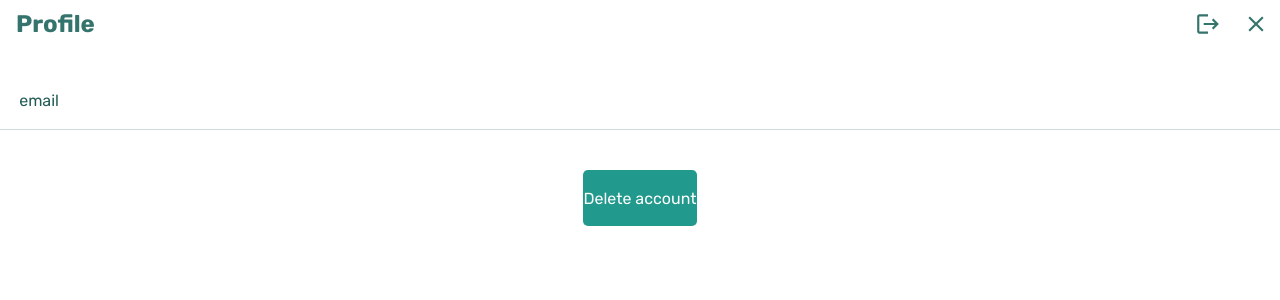
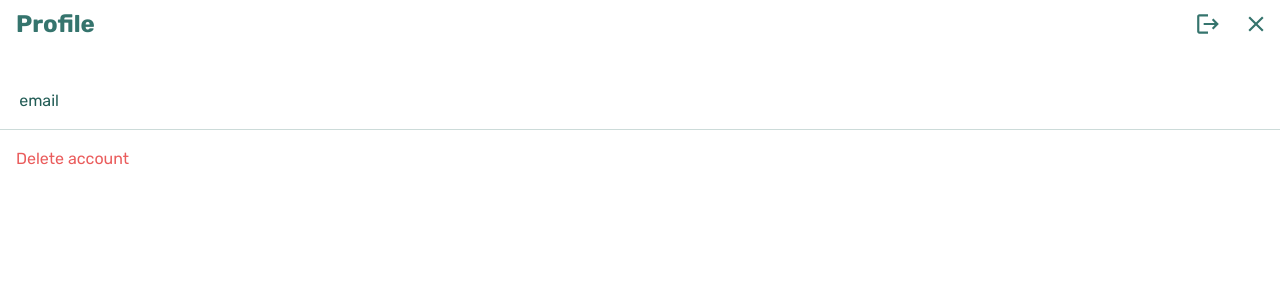
Before and after one commit to laurpe/plant-tracker, a React (Create React App) app: page /profile in a window 1280 px wide. Shown: the top 300 px of the page. Built offline with nearby package versions, Linux system fonts and the light colour scheme; no server answers.

Commit message:
delete account button styling

```diff
--- a/src/components/Profile.tsx
+++ b/src/components/Profile.tsx
@@ -20,6 +20,11 @@ import axios from "axios";
 const StyledRow = styled(Row)`
     border-bottom: 1px solid #ccdbd9;
     padding: 1.2rem;
+`;
+
+const StyledButton = styled(Button)`
+    background: white;
+    color: #ea5c5c;
 `;
 
 const Profile = () => {
@@ -75,14 +80,16 @@ const Profile = () => {
                         <div>email</div>
                         <div>{user.email}</div>
                     </StyledRow>
+                    <Row padding="0 0 0 1rem">
+                        <StyledButton
+                            type="button"
+                            id="delete-account-btn"
+                            onClick={() => handleDeleteClick()}
+                        >
+                            Delete account
+                        </StyledButton>
+                    </Row>
                 </Column>
-                <Button
-                    type="button"
-                    id="delete-account-btn"
-                    onClick={() => handleDeleteClick()}
-                >
-                    Delete account
-                </Button>
             </Column>
             {confirm && (
                 <Confirmation
```
Also changed, not shown: 1 other file (tests, documents, lock files or other folders).
